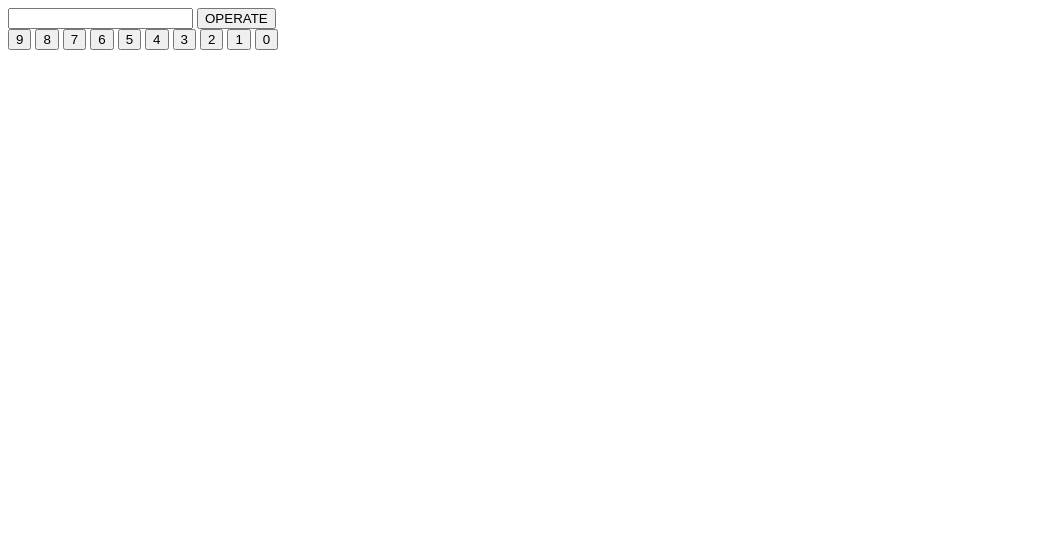
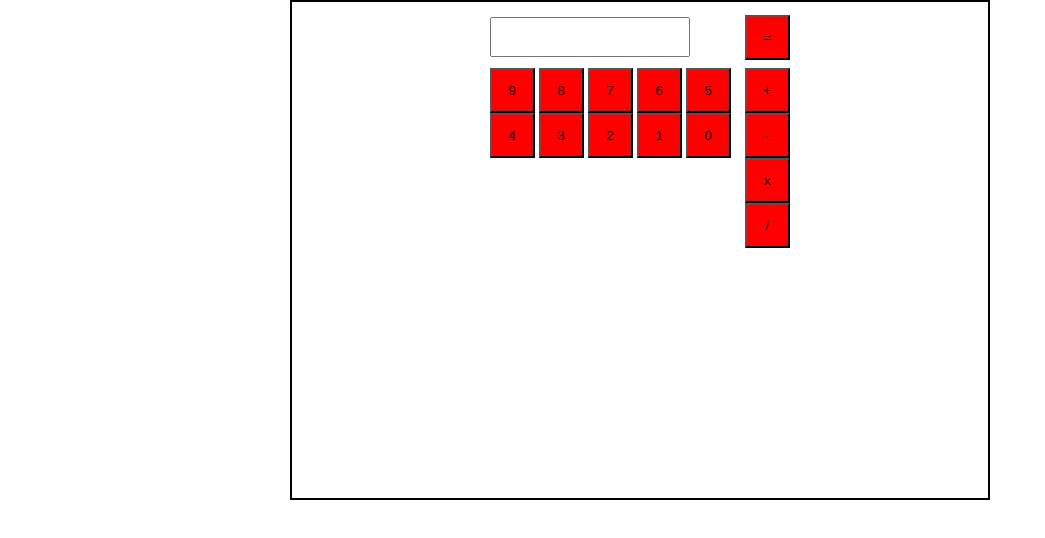
Before and after one commit to Phabiodnz/js-calculator, a plain HTML site: page index.html in a window 1280 px wide. Shown: the whole page, without its empty margins (0-1045 px from the left). Drawn offline with Linux system fonts and the light colour scheme.

Commit message:
Added css to better visualize the numbers and operations

```diff
--- a/index.html
+++ b/index.html
@@ -7,11 +7,14 @@
 </head>
 <body>
     <script src="script.js" defer></script>
-
     <div class="calculator-container">
+        <div class="input-container">
+            <div>
                 <input type="text" maxlength="3" id="main-input">
-        <button onclick="operation()">OPERATE</button>
+                <button class="number-button" onclick="operation()">=</button>
             </div>
+        </div>
+        <div class="operation-container">
             <div class="numbers-container">
                 <button value="9" class="number-button" onclick="typeOnInput('9')">9</button>
                 <button value="8" class="number-button" onclick="typeOnInput('8')">8</button>
@@ -24,6 +27,13 @@
                 <button value="1" class="number-button" onclick="typeOnInput('1')">1</button>
                 <button value="0" class="number-button" onclick="typeOnInput('0')">0</button>
             </div>
-
+            <div class="operators-container">
+                <button value="0" class="number-button" onclick="typeOnInput('+')">+</button>
+                <button value="0" class="number-button" onclick="typeOnInput('-')">-</button>
+                <button value="0" class="number-button" onclick="typeOnInput('x')">x</button>
+                <button value="0" class="number-button" onclick="typeOnInput('/')">/</button>
+            </div>
+        </div>
+    </div>
 </body>
 </html>
--- a/style.css
+++ b/style.css
@@ -0,0 +1,60 @@
+*{
+    margin: 0;
+    box-sizing: border-box;
+}
+
+.calculator-container{
+    margin: 0 auto;
+    display: flex;
+    flex-direction: column;
+    align-items: center;
+    border: 2px solid black;
+    height: 500px;
+    width: 700px;
+}
+
+.number-button{
+    width: 45px;
+    height: 45px;
+    background-color: red;
+}
+
+.input-container{
+    justify-self: flex-start;
+    align-self: center;
+}
+
+.input-container div{
+    margin-top: 10px;
+    display: flex;
+    justify-content: space-between;
+    align-items: center;
+    height: 50px;
+    width: 300px;
+}
+
+input{
+    height: 40px;
+    width: 200px;
+}
+
+.operation-container{
+    margin-top: 10px;
+    justify-content: space-evenly;
+    align-items: center;
+    display: flex;
+    width: 300px;
+    height: 192px;
+}
+
+.numbers-container{
+    height: 200px;
+    width: 300px;
+}
+
+.operators-container{
+    display: flex;
+    flex-direction: column;
+    height: 200px;
+    width: 45px;
+}
```
Also changed, not shown: script.js (line endings or trailing spaces). Lines whose indentation alone changed are shown as unchanged.
